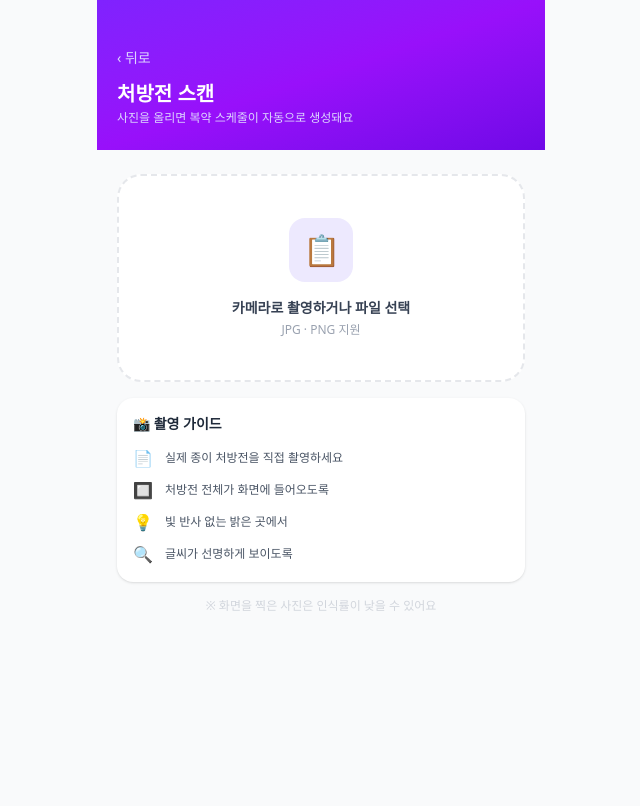
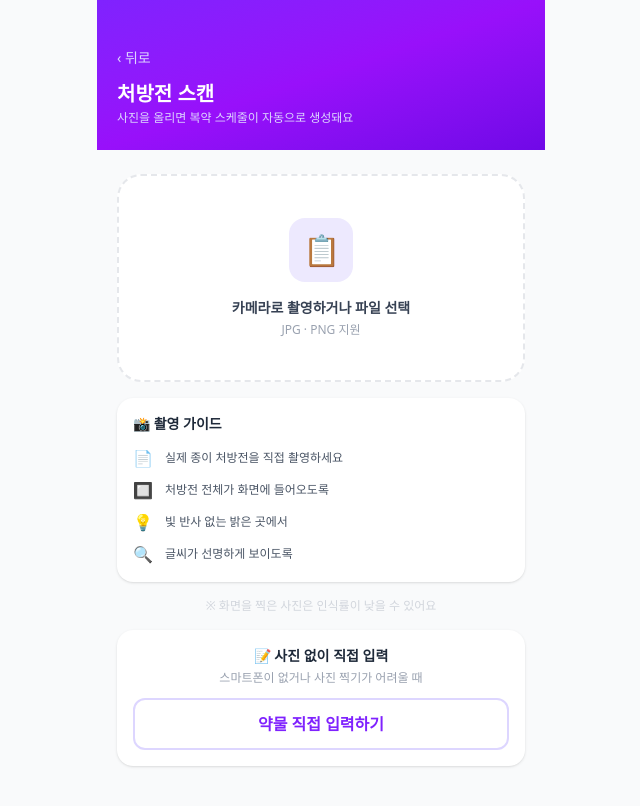
Before and after one commit to AI-HealthCare-02/AI_02_05, a Next.js app in the folder frontend/: page /upload in a window 1280 px wide. Shown: the top 806 px of the page, without its empty margins (319-959 px from the left). Built offline with nearby package versions, Linux system fonts and the light colour scheme; no server answers.

Commit message:
feat: 처방전 직접 입력 버튼 추가

```diff
--- a/frontend/src/app/upload/page.tsx
+++ b/frontend/src/app/upload/page.tsx
@@ -22,6 +22,19 @@ export default function UploadPage() {
   }, [upload, router]);
 
   const isLoading = isPending || compressing;
+
+  const handleManualEntry = async () => {
+    const token = localStorage.getItem("access_token");
+    const headers: Record<string, string> = { "Content-Type": "application/json" };
+    if (token) headers["Authorization"] = `Bearer ${token}`;
+    try {
+      const res = await fetch(`${process.env.NEXT_PUBLIC_API_URL ?? "http://localhost:8000"}/api/ocr/manual`, {
+        method: "POST", headers,
+      });
+      const data = await res.json();
+      router.push(`/ocr/${data.ocr_id}`);
+    } catch {}
+  };
 
   return (
     <main className="min-h-screen bg-gray-50 flex flex-col">
@@ -89,6 +102,18 @@ export default function UploadPage() {
         </div>
 
         <p className="text-xs text-gray-300 text-center">※ 화면을 찍은 사진은 인식률이 낮을 수 있어요</p>
+
+        {/* 직접 입력 */}
+        <div className="bg-white rounded-2xl p-4 shadow-sm text-center">
+          <p className="text-sm font-bold text-gray-800 mb-1">📝 사진 없이 직접 입력</p>
+          <p className="text-xs text-gray-400 mb-3">스마트폰이 없거나 사진 찍기가 어려울 때</p>
+          <button
+            onClick={handleManualEntry}
+            disabled={isLoading}
+            className="w-full border-2 border-violet-200 text-violet-600 font-semibold py-3 rounded-xl hover:bg-violet-50 transition-colors disabled:opacity-40">
+            약물 직접 입력하기
+          </button>
+        </div>
       </div>
     </main>
   );
```
Also changed, not shown: 1 other file (tests, documents, lock files or other folders).
